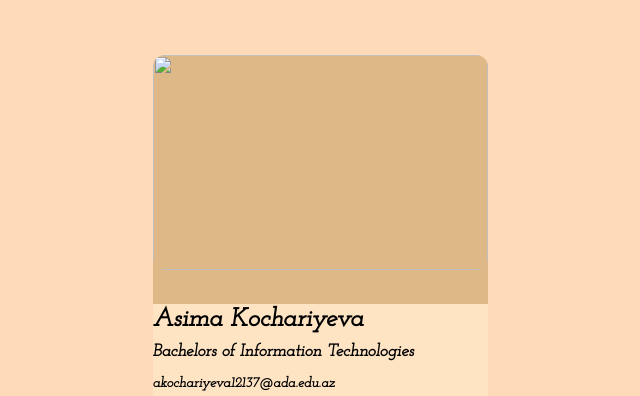
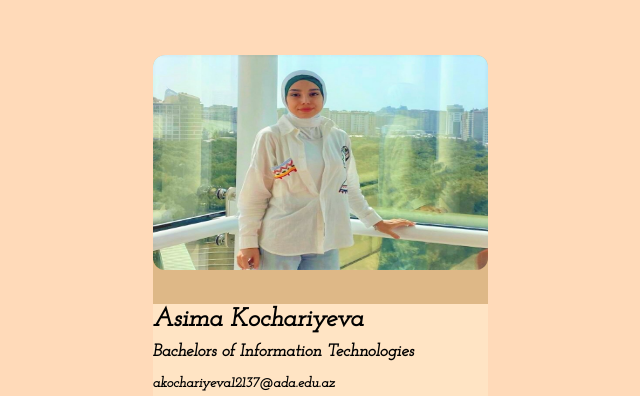
Before and after one commit to Asima12137/asima.k.github.io, a plain HTML site: page digitalcard.html in a window 1280 px wide. Shown: the top 396 px of the page, without its empty margins (320-960 px from the left). Drawn offline with Linux system fonts and the light colour scheme.

Commit message:
Update digitalcard.html

```diff
--- a/digitalcard.html
+++ b/digitalcard.html
@@ -15,7 +15,7 @@
 <body>
     <div class="container">
         <div class="card-photo">
-            <img src="sekiller/photo.jpg" alt="" />
+            <img src="photo.jpg" alt="" />
             <div class="info-part">
                 <div class="content-part">
                     <h2>Asima Kochariyeva</h2>
```
